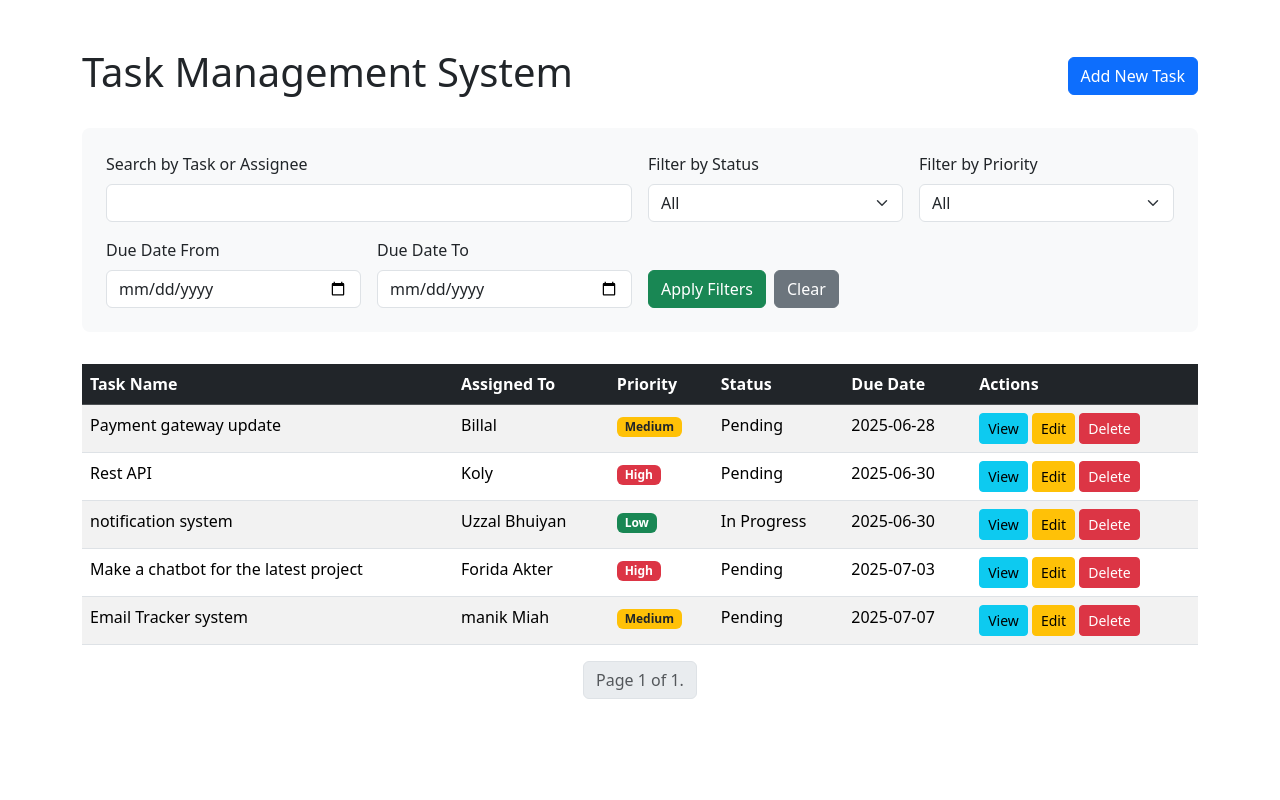
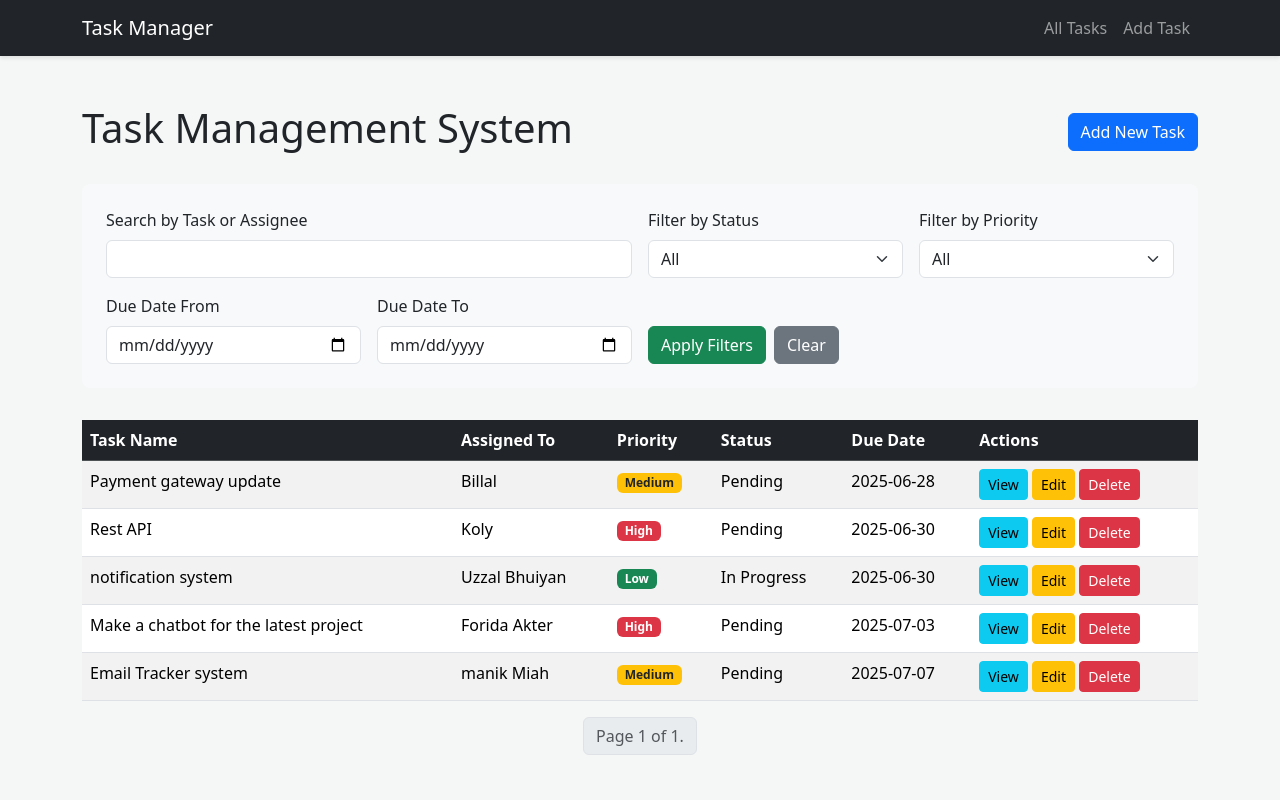
Before and after one commit to uzzalbhuiyan318/tasks-work-management-system, a Django app: page / in a window 1280 px wide. Run offline with Django 5.2, Linux system fonts and the light colour scheme; data comes from the database, SQL or seed files in the repository; both versions use the stored data as it was after the commit.

Commit message:
updated few features

```diff
--- a/taskmanager/tasks/templates/tasks/task_confirm_delete.html
+++ b/taskmanager/tasks/templates/tasks/task_confirm_delete.html
@@ -13,7 +13,9 @@
 
     <form method="post">
       {% csrf_token %}
-      <a href="{% url 'task_detail' %}" class="btn btn-secondary">Cancel</a>
+      <a href="{% url 'task_detail' task.pk%}" class="btn btn-secondary"
+        >Cancel</a
+      >
       <button type="submit" class="btn btn-danger">Yes, Delete</button>
     </form>
   </div>
--- a/taskmanager/tasks/templates/tasks/task_list.html
+++ b/taskmanager/tasks/templates/tasks/task_list.html
@@ -20,9 +20,52 @@
             color: #0d6efd;
         }
     </style>
+    <style>
+      /* A little bit of custom styling for a cleaner look */
+      body {
+        background-color: #f4f7f6;
+      }
+      .card {
+        border: none;
+        box-shadow: 0 4px 8px rgba(0, 0, 0, 0.1);
+      }
+      .navbar {
+        box-shadow: 0 2px 4px rgba(0, 0, 0, 0.1);
+      }
+    </style>
 </head>
 <body>
+ <nav class="navbar navbar-expand-lg navbar-dark bg-dark mb-4">
+      <div class="container">
+        <a class="navbar-brand" href="{% url 'task_list' %}">Task Manager</a>
+        <button
+          class="navbar-toggler"
+          type="button"
+          data-bs-toggle="collapse"
+          data-bs-target="#navbarNav"
+          aria-controls="navbarNav"
+          aria-expanded="false"
+          aria-label="Toggle navigation"
+        >
+          <span class="navbar-toggler-icon"></span>
+        </button>
+        <div class="collapse navbar-collapse" id="navbarNav">
+          <ul class="navbar-nav ms-auto">
+            <li class="nav-item">
+              <a class="nav-link" href="{% url 'task_list' %}">All Tasks</a>
+            </li>
+            <li class="nav-item">
+              <a class="nav-link" href="{% url 'task_create' %}">Add Task</a>
+            </li>
+          </ul>
+        </div>
+      </div>
+    </nav>
 
+    <main class="container">
+      <!-- The main content from child templates will be injected here -->
+      {% block content %} {% endblock %}
+    </main>
 <div class="container mt-5">
     <div class="d-flex justify-content-between align-items-center mb-4">
         <h1>Task Management System</h1>
@@ -142,5 +185,6 @@
 </div>
 
 <script src="https://cdn.jsdelivr.net/npm/bootstrap@5.3.3/dist/js/bootstrap.bundle.min.js"></script>
+
 </body>
 </html>
```
Also changed, not shown: taskmanager/taskmanager/settings.py (+3 -4 lines), taskmanager/db.sqlite3.
